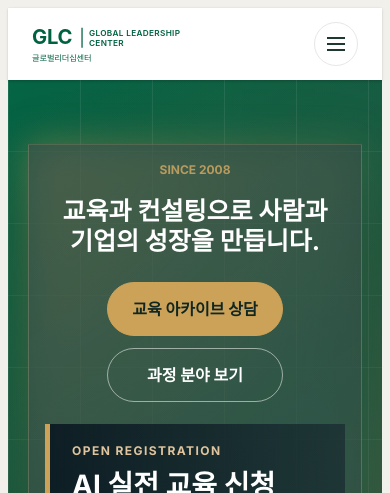
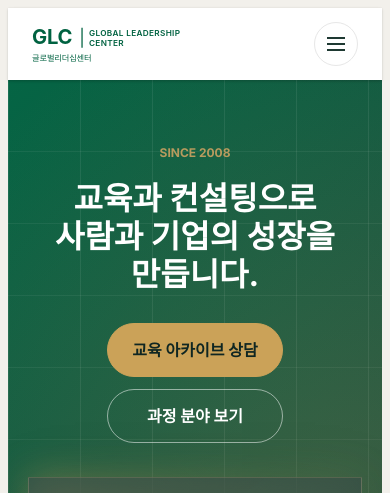
Before and after one commit to nicedayyoungjune-a11y/glc_homepage, a React (Vite) app: page / in a window 390 px wide. Shown: the top 493 px of the page. Built offline with nearby package versions, Linux system fonts and the light colour scheme.

Commit message:
Separate hero headline from poster panel

```diff
--- a/src/pages/Home.jsx
+++ b/src/pages/Home.jsx
@@ -76,7 +76,6 @@ export default function Home() {
     <>
       <section className="hrd-landing-hero" aria-labelledby="home-title">
         <div className="hrd-hero-inner">
-          <div className="hrd-hero-panel hrd-hero-promo-panel" aria-label="추천 교육 프로그램">
           <div className="hrd-hero-copy">
             <p className="premium-kicker">SINCE 2008</p>
             <h1 id="home-title" aria-label="교육과 컨설팅으로 사람과 기업의 성장을 만듭니다.">
@@ -87,6 +86,8 @@ export default function Home() {
               <a className="hrd-secondary-cta" href="#programs">과정 분야 보기</a>
             </div>
           </div>
+
+          <div className="hrd-hero-panel hrd-hero-promo-panel" aria-label="추천 교육 프로그램">
             <div className="hrd-hero-promo-head">
               <span>Open Registration</span>
               <strong>AI 실전 교육 신청 안내</strong>
--- a/src/styles.css
+++ b/src/styles.css
@@ -2240,6 +2240,7 @@ a {
 .hrd-hero-copy {
   display: grid;
   justify-items: center;
+  margin-bottom: 34px;
   text-align: center;
 }
 
@@ -2248,7 +2249,7 @@ a {
   margin: 0;
   color: var(--white);
   font-family: var(--font-sans);
-  font-size: clamp(30px, 3.3vw, 42px);
+  font-size: clamp(38px, 4.6vw, 62px);
   font-weight: 800;
   line-height: 1.18;
   letter-spacing: 0;
@@ -2261,7 +2262,7 @@ a {
   flex-wrap: wrap;
   justify-content: center;
   gap: 12px;
-  margin-top: 26px;
+  margin-top: 30px;
 }
 
 .hrd-primary-cta,
@@ -2740,7 +2741,7 @@ a {
   }
 
   .hrd-hero-copy h1 {
-    font-size: 25px;
+    font-size: 32px;
     white-space: normal;
   }
 
```
Lines whose indentation alone changed are shown as unchanged.
